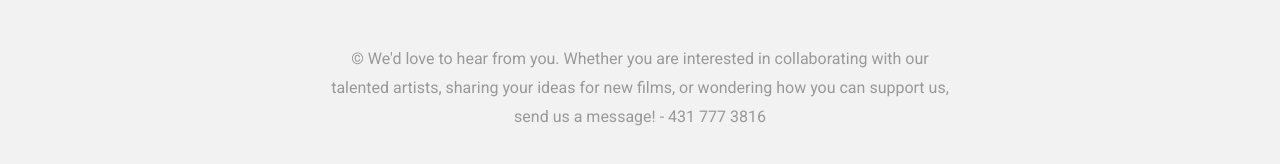
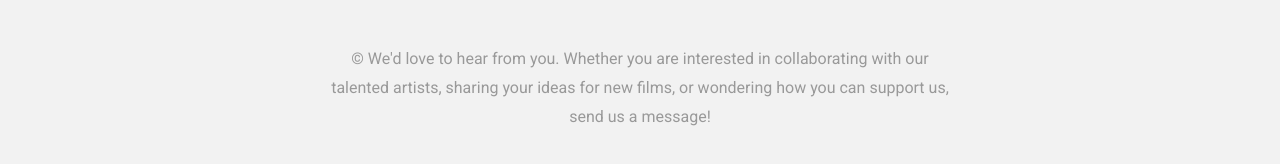
Before and after one commit to jonborels/larawanfilms, a plain HTML site: page photography.html in a window 1280 px wide. Shown: the part 2980-3144 px from the top of the page. Drawn offline with Linux system fonts and the light colour scheme; files whose address does not match are found by name.

Commit message:
Update photography.html

```diff
--- a/photography.html
+++ b/photography.html
@@ -299,7 +299,7 @@
 
 		<div class="row justify-content-center">
           <div class="col-md-7 text-center">
-			&copy; We'd love to hear from you. Whether you are interested in collaborating with our talented artists, sharing your ideas for new films, or wondering how you can support us, send us a message! - 431 777 3816
+			&copy; We'd love to hear from you. Whether you are interested in collaborating with our talented artists, sharing your ideas for new films, or wondering how you can support us, send us a message!
           </div>
         </div>
       </div>
```
